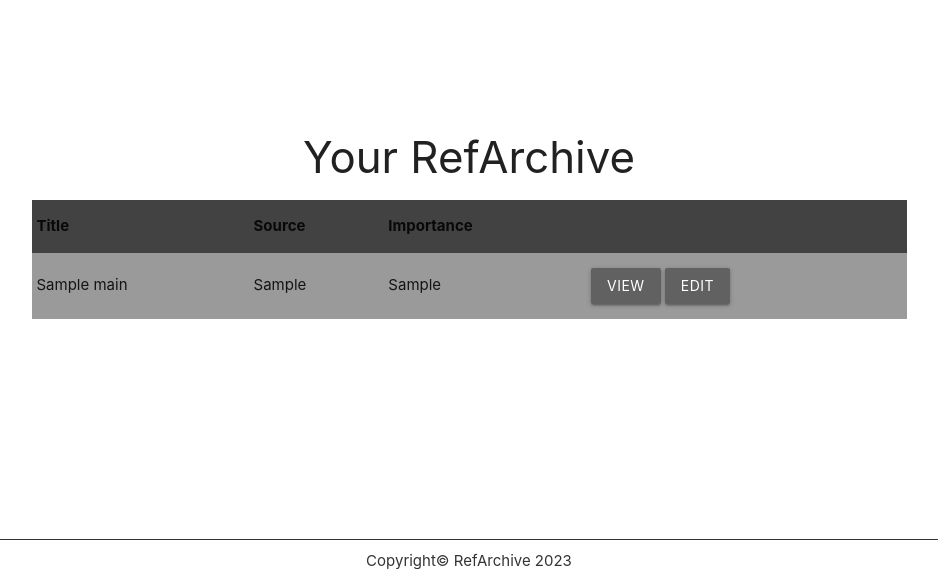
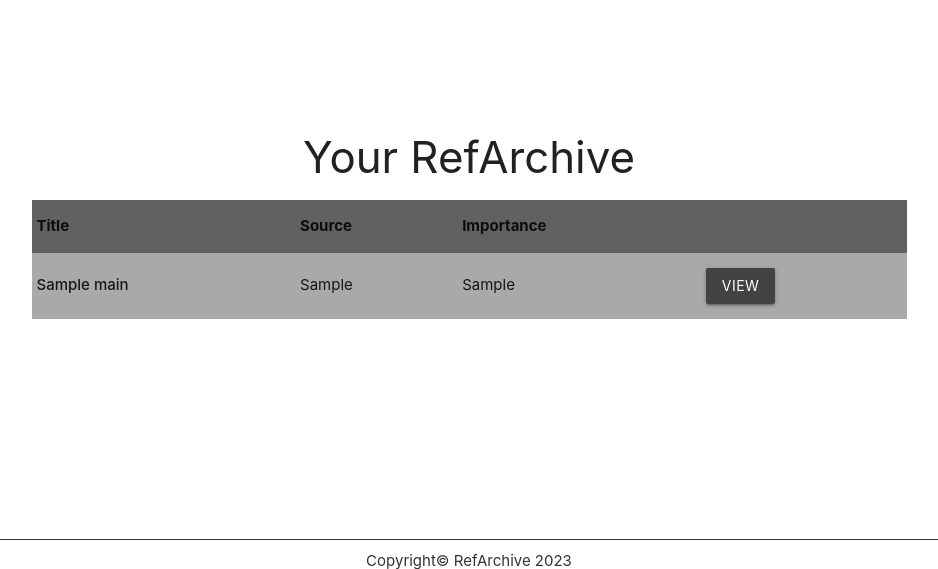
Before and after one commit to treggs1/p3-RefArchive, a Flask app: page /your_archive in a window 1280 px wide. Shown: the part 175-744 px from the top of the page, without its empty margins (171-1109 px from the left). Run offline with Flask 3, Linux system fonts and the light colour scheme; a database or web service that is not in the repository returns one stand-in record (values such as "Sample title"); some libraries are stand-ins or nearby versions.

Commit message:
Remove edit button and adjust table bg colour

```diff
--- a/templates/your_archive.html
+++ b/templates/your_archive.html
@@ -3,7 +3,7 @@
 {% block content %}
     <h3 class="center-align">Your RefArchive</h3>
 
-    <table class="striped grey darken-3">
+    <table class="striped grey darken-2">
         <thead>
         <tr>
             <th>Title</th>
@@ -17,10 +17,10 @@
     {% if archive|length > 0 %}
         {% for item in archive %}
             <tr>
-                <td>{{ item.ref_title }}</td>
+                <td><strong>{{ item.ref_title }}</strong></td>
                 <td>{{ item.ref_source }}</td>
                 <td>{{ item.ref_importance }}</td>
-                <td><a class="grey darken-2 btn">View</a>  <a class="grey darken-2 btn">Edit</a></td>
+                <td><a class="grey darken-3 btn">View</a></td>
             </tr>
         {% endfor %}
     {% else %}
```
